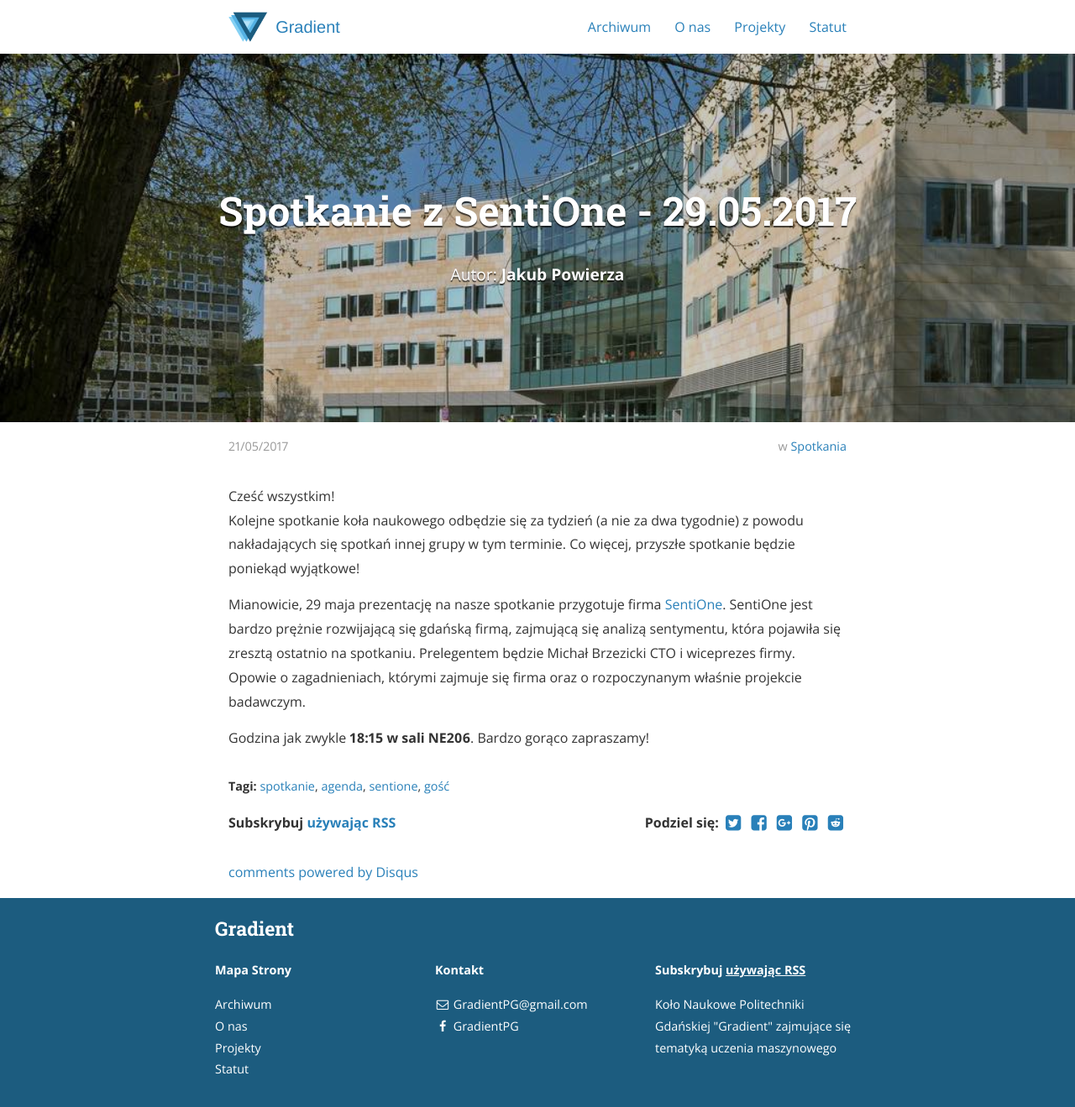
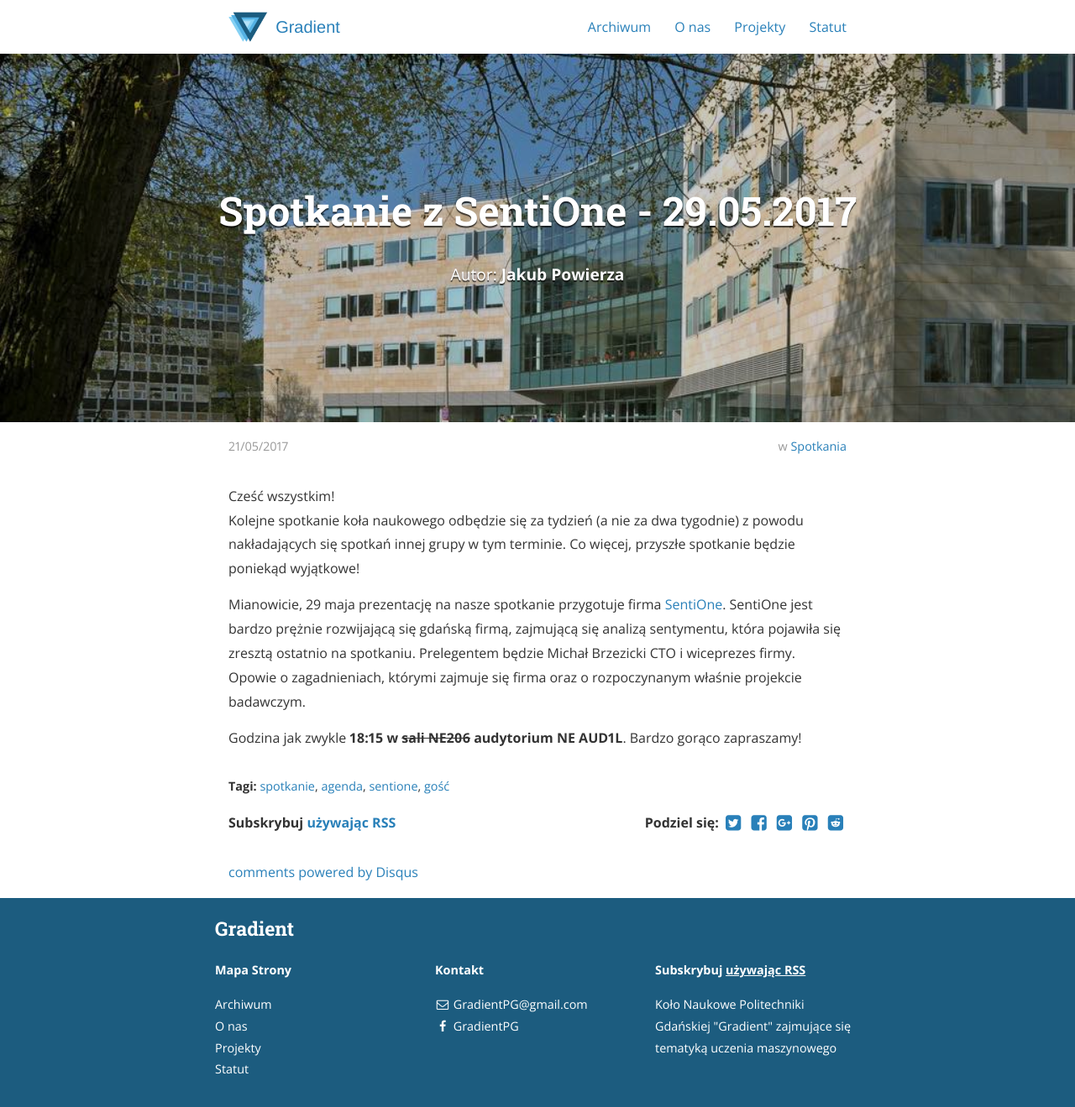
Before and after one commit to jpowie01/GradientPG, a Jekyll site: the page built from _posts/posts/2017-05-24-spotkanie-specjalne.markdown, in a window 1280 px wide. Shown: the whole page at 84% size. Built offline with Jekyll 4.4.1, drawn with Linux system fonts in a browser that asks for light colours; nearby versions of some CDN libraries; comment, search, counter and statistics services are not loaded.

Commit message:
Zmiana miejsca spotkania z SentiOne

```diff
--- a/_posts/posts/2017-05-24-spotkanie-specjalne.markdown
+++ b/_posts/posts/2017-05-24-spotkanie-specjalne.markdown
@@ -14,4 +14,4 @@ Kolejne spotkanie koła naukowego odbędzie się za tydzień (a nie za dwa tygod
 
 Mianowicie, 29 maja prezentację na nasze spotkanie przygotuje firma [SentiOne](https://sentione.com/). SentiOne jest bardzo prężnie rozwijającą się gdańską firmą, zajmującą się analizą sentymentu, która pojawiła się zresztą ostatnio na spotkaniu. Prelegentem będzie Michał Brzezicki CTO i wiceprezes firmy. Opowie o zagadnieniach, którymi zajmuje się firma oraz o rozpoczynanym właśnie projekcie badawczym.
 
-Godzina jak zwykle **18:15 w sali NE206**. Bardzo gorąco zapraszamy!
+Godzina jak zwykle **18:15 w ~~sali NE206~~ audytorium NE AUD1L**. Bardzo gorąco zapraszamy!
```
